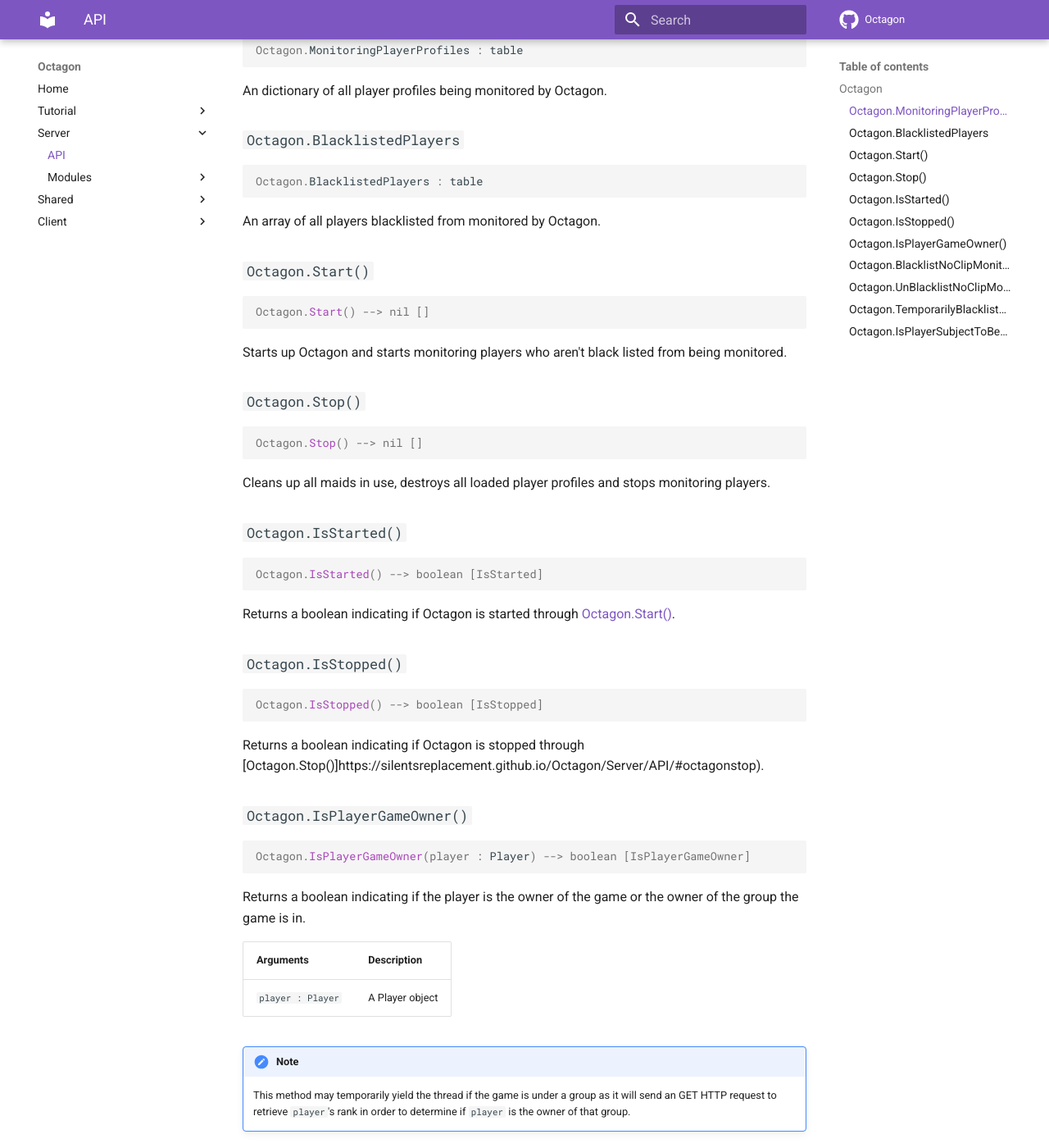
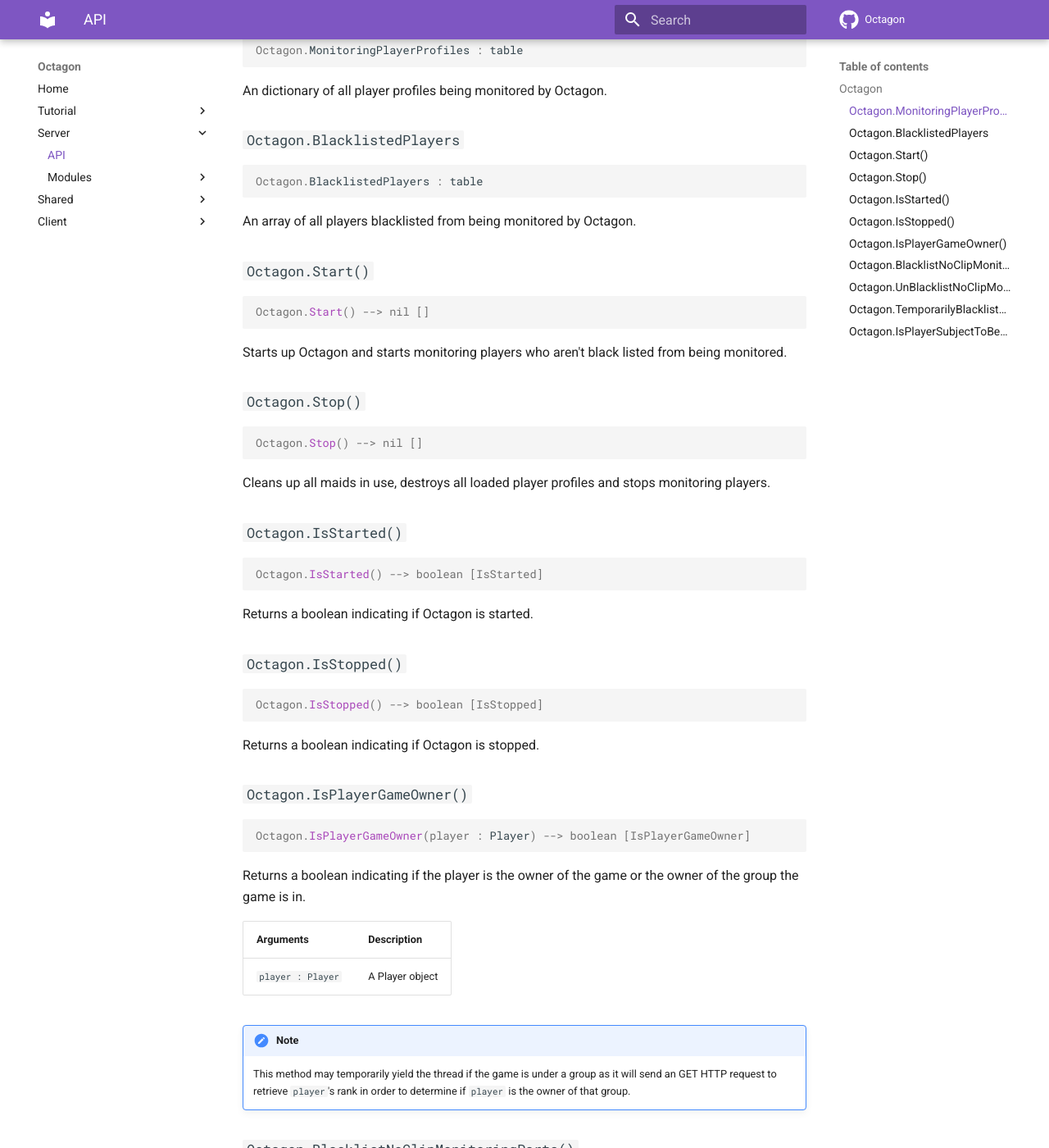
Before and after one commit to AznDibs/Octagon, an MkDocs documentation site: the page built from docs/Server/API.md, in a window 1280 px wide and 1400 px high, scrolled down 483 px. Shown: the whole window at 82% size. Built offline with MkDocs 1.6.1 and Material for MkDocs 9.7.7, drawn with Linux system fonts in a browser that asks for light colours; comment, search, counter and statistics services are not loaded.

Commit message:
Fix grammar mistake

````diff
--- a/docs/Server/API.md
+++ b/docs/Server/API.md
@@ -22,7 +22,7 @@ An dictionary of all player profiles being monitored by Octagon.
 Octagon.BlacklistedPlayers : table
 ```
 
-An array of all players blacklisted from monitored by Octagon.
+An array of all players blacklisted from being monitored by Octagon.
 
 ### `Octagon.Start()`
 ```lua
@@ -45,7 +45,7 @@ Cleans up all maids in use, destroys all loaded player profiles and stops monito
 Octagon.IsStarted() --> boolean [IsStarted]
 ```
 
-Returns a boolean indicating if Octagon is started through [Octagon.Start()](https://silentsreplacement.github.io/Octagon/Server/API/#octagonstart).
+Returns a boolean indicating if Octagon is started.
 
 ### `Octagon.IsStopped()`
 
@@ -53,7 +53,7 @@ Returns a boolean indicating if Octagon is started through [Octagon.Start()](htt
 Octagon.IsStopped() --> boolean [IsStopped]
 ```
 
-Returns a boolean indicating if Octagon is stopped through [Octagon.Stop()]https://silentsreplacement.github.io/Octagon/Server/API/#octagonstop).
+Returns a boolean indicating if Octagon is stopped.
 
 ### `Octagon.IsPlayerGameOwner()`
 
````
